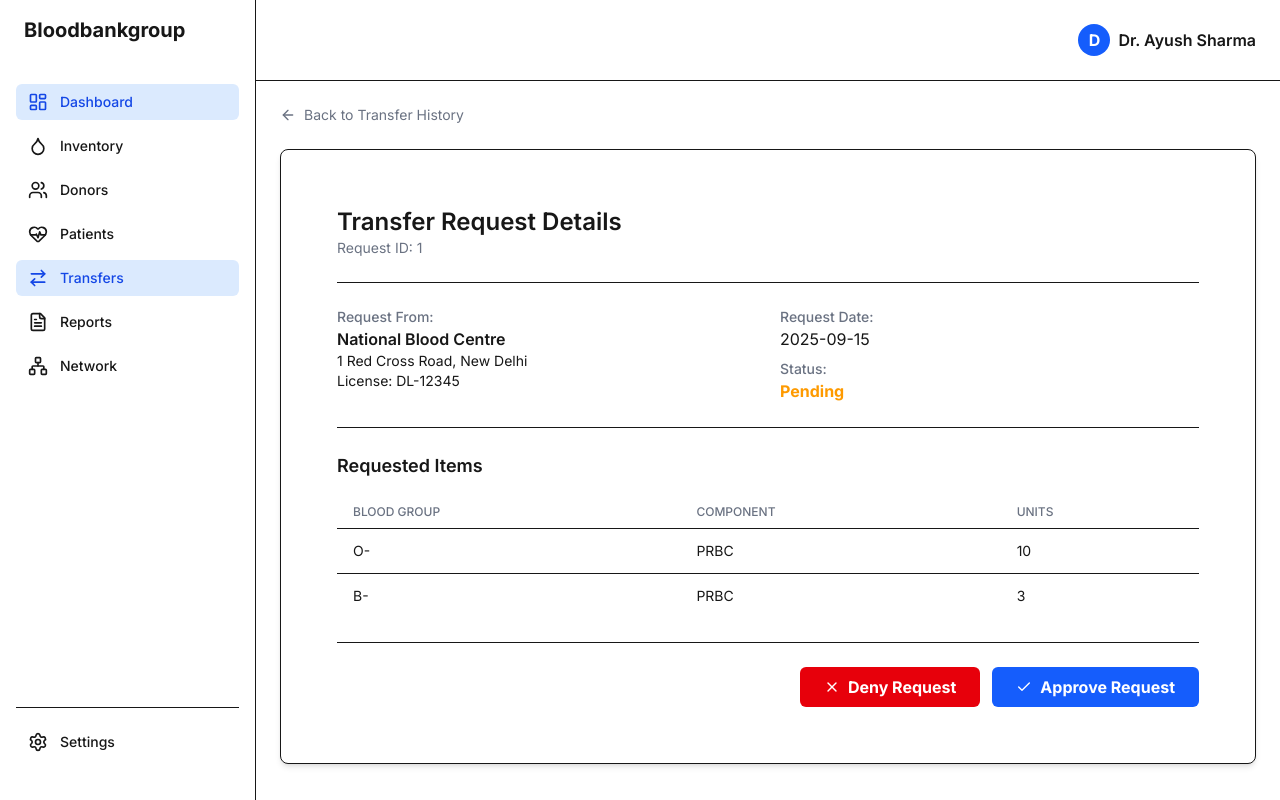
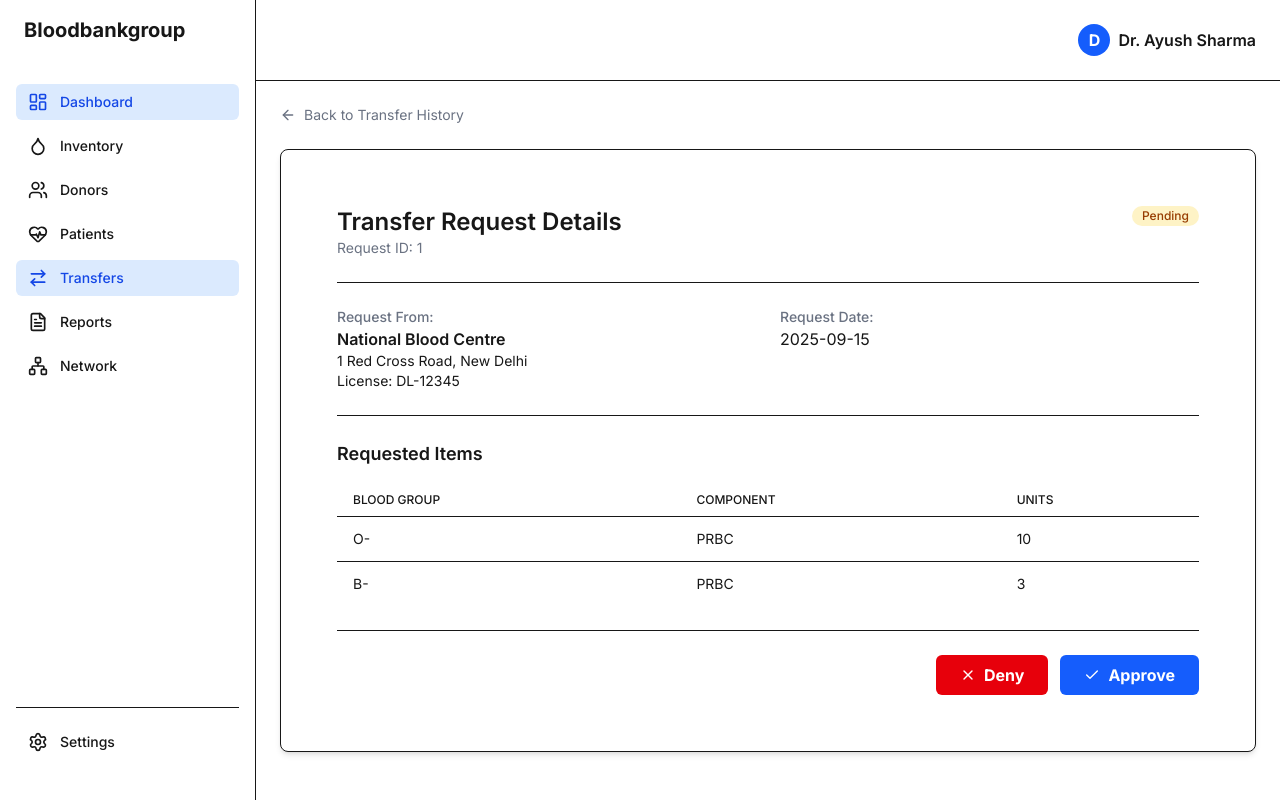
Before and after one commit to ayushmanmishra18/bbmainfrontend, a Next.js app: page /dashboard/transfers/1 in a window 1280 px wide. Built offline with nearby package versions, Linux system fonts and the light colour scheme.

Commit message:
issue transfer page form A and complete digital transfer is done

```diff
--- a/src/app/dashboard/transfers/[id]/page.tsx
+++ b/src/app/dashboard/transfers/[id]/page.tsx
@@ -1,11 +1,12 @@
 "use client";
 
-import React, { useState, useEffect } from 'react';
+import React, { useState, useEffect, useCallback } from 'react';
 import { useParams, useRouter } from 'next/navigation';
 import Card from '@/components/ui/Card';
-import { getTransferRequestDetails, respondToTransferRequest } from '@/lib/api';
+import StatusBadge from '@/components/ui/StatusBadge';
+import { getTransferRequestDetails, respondToTransferRequest, confirmTransferReceipt } from '@/lib/api';
 import { TransferRequestDetails } from '@/types';
-import { ArrowLeft, Check, X } from 'lucide-react';
+import { ArrowLeft, Check, X, Truck } from 'lucide-react';
 import Link from 'next/link';
 
 const TransferDetailsPage = () => {
@@ -16,9 +17,9 @@ const TransferDetailsPage = () => {
   const router = useRouter();
   const transferId = params.id as string;
 
-  useEffect(() => {
-    if (transferId) {
-      const loadDetails = async () => {
+  // --- THIS FUNCTION IS NOW CORRECTED ---
+  const loadDetails = useCallback(async () => {
+    if (!transferId) return;
     setIsLoading(true);
     try {
       const response = await getTransferRequestDetails(transferId);
@@ -28,15 +29,16 @@ const TransferDetailsPage = () => {
     } finally {
       setIsLoading(false);
     }
-      };
-      loadDetails();
-    }
   }, [transferId]);
 
-  const handleResponse = async (response: 'approve' | 'deny') => {
+  useEffect(() => {
+    loadDetails();
+  }, [loadDetails]);
+
+  const handleResponse = async (responseAction: 'approve' | 'deny') => {
     setIsResponding(true);
     try {
-      await respondToTransferRequest(transferId, response);
+      await respondToTransferRequest(transferId, responseAction);
       router.push('/dashboard/transfers');
     } catch (error) {
       console.error("Failed to respond to transfer request", error);
@@ -45,13 +47,28 @@ const TransferDetailsPage = () => {
     }
   };
 
+  const handleConfirmReceipt = async () => {
+    setIsResponding(true);
+    try {
+      await confirmTransferReceipt(transferId);
+      loadDetails(); // Re-fetch data to show updated status
+    } catch (error) {
+      console.error("Failed to confirm receipt", error);
+    } finally {
+      setIsResponding(false);
+    }
+  };
+
   if (isLoading) {
-    return <div className="p-6">Loading transfer details...</div>;
+    return <div className="p-6 text-center">Loading transfer details...</div>;
   }
 
   if (!request) {
-    return <div className="p-6">Transfer request not found.</div>;
+    return <div className="p-6 text-center">Transfer request not found.</div>;
   }
+
+  const isSupplier = request.type === 'Incoming';
+  const isReceiver = request.type === 'Outgoing';
 
   return (
     <div className="space-y-6">
@@ -62,10 +79,15 @@ const TransferDetailsPage = () => {
 
       <Card>
         <div className="p-6">
+          <div className="flex justify-between items-start">
+            <div>
               <h1 className="text-2xl font-semibold text-content dark:text-gray-200">
                 Transfer Request Details
               </h1>
               <p className="text-sm text-gray-500 dark:text-gray-400">Request ID: {request.id}</p>
+            </div>
+            <StatusBadge status={request.status} />
+          </div>
 
           <div className="mt-6 grid grid-cols-1 md:grid-cols-2 gap-6 border-t border-subtle dark:border-gray-700 pt-6">
             <div>
@@ -77,8 +99,6 @@ const TransferDetailsPage = () => {
             <div>
               <p className="text-sm font-medium text-gray-500 dark:text-gray-400">Request Date:</p>
               <p className="text-content dark:text-gray-300">{request.date}</p>
-              <p className="text-sm font-medium text-gray-500 dark:text-gray-400 mt-2">Status:</p>
-              <p className="font-bold text-amber-500">{request.status}</p>
             </div>
           </div>
 
@@ -88,9 +108,9 @@ const TransferDetailsPage = () => {
               <table className="min-w-full divide-y divide-subtle dark:divide-gray-700">
                 <thead className="bg-subtle dark:bg-gray-700">
                   <tr>
-                    <th className="px-4 py-2 text-left text-xs font-medium text-gray-500 dark:text-gray-300 uppercase">Blood Group</th>
-                    <th className="px-4 py-2 text-left text-xs font-medium text-gray-500 dark:text-gray-300 uppercase">Component</th>
-                    <th className="px-4 py-2 text-left text-xs font-medium text-gray-500 dark:text-gray-300 uppercase">Units</th>
+                    <th className="px-4 py-2 text-left text-xs font-medium uppercase">Blood Group</th>
+                    <th className="px-4 py-2 text-left text-xs font-medium uppercase">Component</th>
+                    <th className="px-4 py-2 text-left text-xs font-medium uppercase">Units</th>
                   </tr>
                 </thead>
                 <tbody className="bg-background dark:bg-gray-800 divide-y divide-subtle dark:divide-gray-700">
@@ -106,28 +126,32 @@ const TransferDetailsPage = () => {
             </div>
           </div>
 
-          {request.status === 'Pending' && (
           <div className="flex justify-end pt-6 mt-6 border-t border-subtle dark:border-gray-700 space-x-3">
-              <button
-                type="button"
-                onClick={() => handleResponse('deny')}
-                disabled={isResponding}
-                className="flex justify-center items-center px-6 py-2 font-bold rounded-md transition-colors focus:outline-none focus:ring-2 focus:ring-offset-2 disabled:cursor-not-allowed bg-red-600 text-white hover:bg-red-700 focus:ring-red-500 disabled:bg-gray-400"
-              >
-                <X size={16} className="mr-2" />
-                {isResponding ? 'Loading...' : 'Deny Request'}
+            {isSupplier && request.status === 'Pending' && (
+              <>
+                <button onClick={() => handleResponse('deny')} disabled={isResponding} className="flex items-center space-x-2 px-6 py-2 font-bold rounded-md bg-red-600 text-white hover:bg-red-700">
+                  <X size={16} /><span>{isResponding ? 'Loading...' : 'Deny'}</span>
                 </button>
-              <button
-                type="button"
-                onClick={() => handleResponse('approve')}
-                disabled={isResponding}
-                className="flex justify-center items-center px-6 py-2 font-bold rounded-md transition-colors focus:outline-none focus:ring-2 focus:ring-offset-2 disabled:cursor-not-allowed bg-blue-600 text-white hover:bg-blue-700 focus:ring-blue-500 disabled:bg-gray-400"
-              >
-                <Check size={16} className="mr-2" />
-                {isResponding ? 'Loading...' : 'Approve Request'}
+                <button onClick={() => handleResponse('approve')} disabled={isResponding} className="flex items-center space-x-2 px-6 py-2 font-bold rounded-md bg-blue-600 text-white hover:bg-blue-700">
+                  <Check size={16} /><span>{isResponding ? 'Loading...' : 'Approve'}</span>
                 </button>
+              </>
+            )}
+
+            {isSupplier && request.status === 'Approved' && (
+              <Link href={`/dashboard/transfers/${transferId}/issue`}>
+                <span className="flex items-center space-x-2 px-6 py-2 font-bold rounded-md bg-blue-600 text-white hover:bg-blue-700">
+                  <Truck size={16} /><span>Issue Blood (Form B)</span>
+                </span>
+              </Link>
+            )}
+
+            {isReceiver && request.status === 'Shipped' && (
+              <button onClick={handleConfirmReceipt} disabled={isResponding} className="flex items-center space-x-2 px-6 py-2 font-bold rounded-md bg-green-600 text-white hover:bg-green-700">
+                <Check size={16} /><span>{isResponding ? 'Loading...' : 'Confirm Receipt'}</span>
+              </button>
+            )}
           </div>
-          )}
         </div>
       </Card>
     </div>
--- a/src/components/ui/DataTable.tsx
+++ b/src/components/ui/DataTable.tsx
@@ -1,11 +1,10 @@
 "use client";
 import React from 'react';
-import { useRouter } from 'next/navigation';
 
 export type ColumnDefinition<T> = {
   key: keyof T;
   header: string;
-  render?: (row: T) => React.ReactNode; // Optional render function for custom cell content
+  render?: (row: T) => React.ReactNode;
 };
 
 type DataTableProps<T> = {
--- a/src/lib/api.ts
+++ b/src/lib/api.ts
@@ -257,3 +257,11 @@ export const submitFormB = async (formData: FormBData) => {
   await new Promise(resolve => setTimeout(resolve, 1500));
   return { success: true, message: 'Form B submitted successfully. Blood units are now marked as shipped.' };
 };
+
+// Add this to src/lib/api.ts
+
+export const confirmTransferReceipt = async (transferId: string) => {
+  console.log(`Confirming receipt for Transfer ID: ${transferId}`);
+  await new Promise(resolve => setTimeout(resolve, 1000));
+  return { success: true, message: 'Receipt confirmed. Transfer complete.' };
+};
```
Lines whose indentation alone changed are shown as unchanged.
